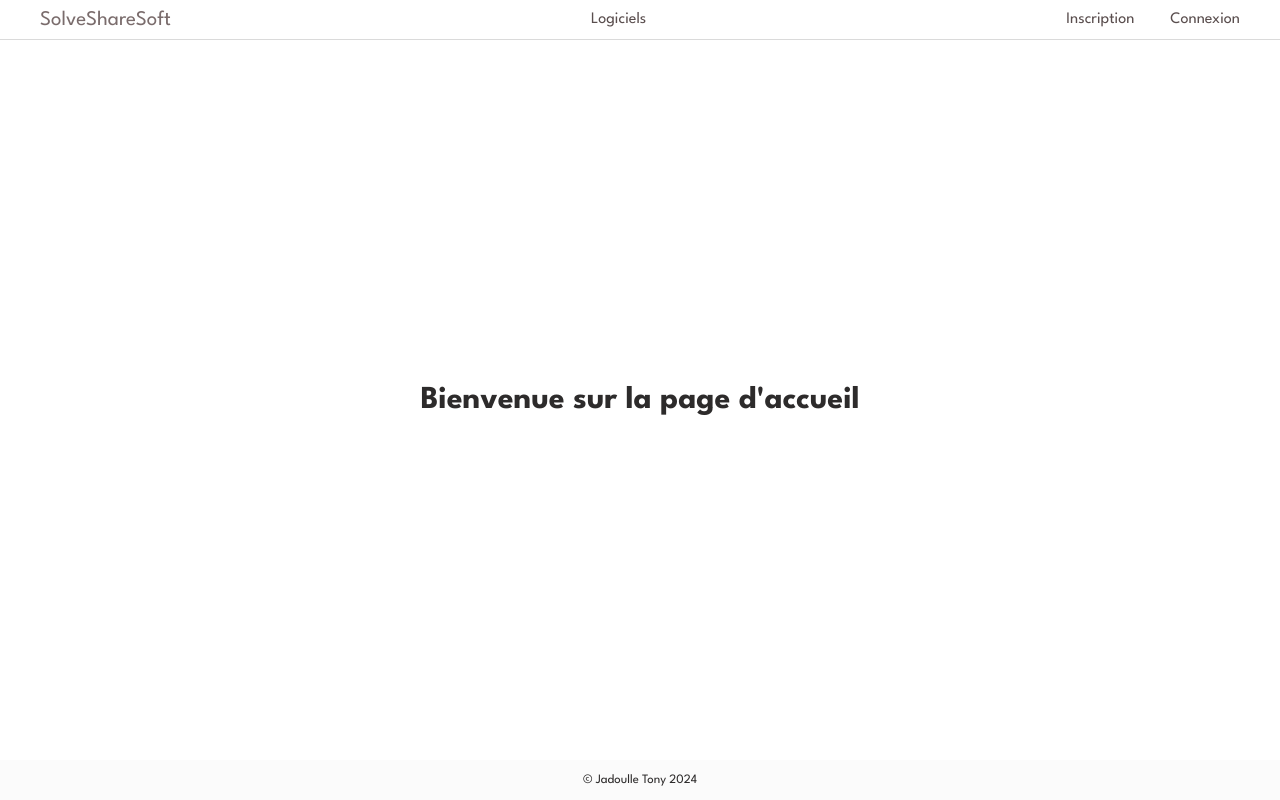
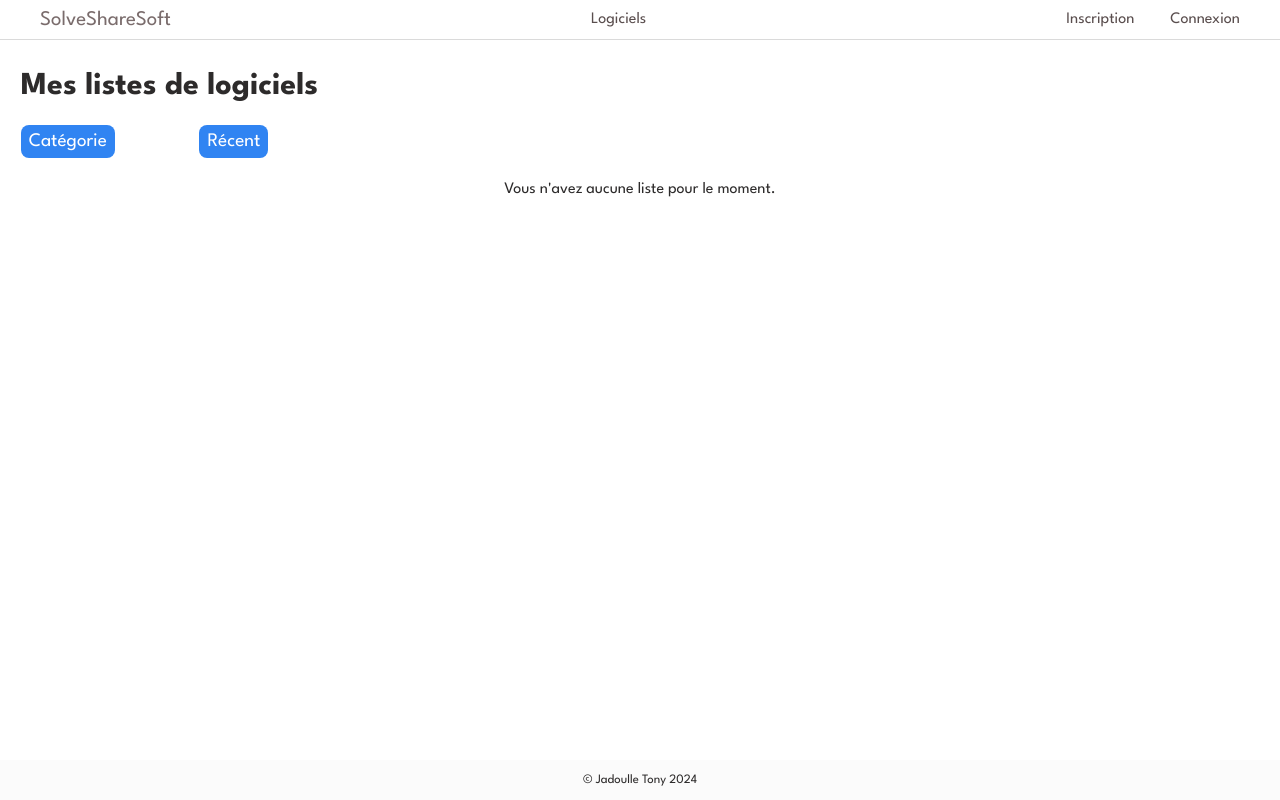
Before and after one commit to tobiridi/SolveShareSoft, an Angular app in the folder SolveShareSoft-Frontend/: page /softwares/mylists in a window 1280 px wide. Before the commit this address led to /. Built offline with nearby package versions, Linux system fonts and the light colour scheme.

Commit message:
[ADD] user software lists mangagement - not finished

```diff
--- a/SolveShareSoft-Frontend/src/app/app.routes.ts
+++ b/SolveShareSoft-Frontend/src/app/app.routes.ts
@@ -6,12 +6,14 @@ import { LoginComponent } from './login/login.component';
 import { ErrorpageComponent } from './errorpage/errorpage.component';
 import { AddSofwarelistComponent } from './add-sofwarelist/add-sofwarelist.component';
 import { DeleteSoftwarelistComponent } from './delete-softwarelist/delete-softwarelist.component';
+import { MySoftListsComponent } from './my-soft-lists/my-soft-lists.component';
 
 export const routes: Routes = [
     {path: '', component: HomeComponent},
     {path: 'softwares', component: SoftwaresComponent},
     {path: 'softwares/add', component: AddSofwarelistComponent},
     {path: 'softwares/delete', component: DeleteSoftwarelistComponent},
+    {path: 'softwares/mylists', component: MySoftListsComponent},
     // {path:'softwares/update/:id', component: },
     {path: 'register', component: RegisterComponent},
     {path: 'login', component: LoginComponent},
--- /dev/null
+++ b/SolveShareSoft-Frontend/src/app/my-soft-lists/my-soft-lists.component.html
@@ -0,0 +1,35 @@
+<div class="container">
+    <div class="softwarelists">
+        <h1>Mes listes de logiciels</h1>
+        <div class="filters">
+            <button type="button">Catégorie</button>
+            <button type="button">Récent</button>
+        </div>
+
+        <section class="softwarelists-content">
+            @for (softList of mySoftLists; track $index) {
+                <article class="list-container">
+                    <div class="list-title">
+                        <h3> {{ softList.title }}</h3>
+                        <p class="list-category"><strong>{{ softList.category.name }}</strong></p>
+                    </div>
+                    <p class="list-description">{{ softList.description }}</p>
+                    <div class="list-details">
+                        <span>Créé le {{ softList.created | date: 'dd/MM/yyyy' }}</span>
+                        <span>Créé par <a [routerLink]="['/softwares']">{{ softList.owner?.username }}</a></span>
+                        <span>Modifié le {{ softList.lastUpdate | date: 'dd/MM/yyyy' }}</span>
+                        <span>{{ softList.nbrViews }} Vues</span>
+                    </div>
+                </article>
+            }
+            @empty {
+                <p>Vous n'avez aucune liste pour le moment.</p>
+            }
+
+            <!-- TODO: not implemented -->
+            <div class="pagination">
+                <!-- <p>Pagination</p> -->
+            </div>
+        </section>
+    </div>
+</div>
--- /dev/null
+++ b/SolveShareSoft-Frontend/src/app/my-soft-lists/my-soft-lists.component.scss
@@ -0,0 +1,135 @@
+:host {
+    display: flex;
+    justify-content: space-between;
+    align-items: center;
+    width: 100%;
+    height: 100%;
+}
+
+.container {
+    width: 100%;
+    height: 100%;
+    display: flex;
+    flex-direction: row;
+    justify-content: space-between;
+
+    .softwarelists {
+        display: flex;
+        flex-direction: column;
+        gap: 1.5rem;
+        margin: 0 1.3rem;
+        width: 100%;
+        margin-bottom: 2rem;
+
+        h1 {
+            text-align: left;
+            margin-top: 2rem;
+        }
+
+        .filters {
+            width: 20%;
+            display: flex;
+            flex-direction: row;
+            justify-content: space-between;
+            align-items: center;
+
+            &>button {
+                font-size: 1.2rem;
+                background-color: var(--primary);
+                color: #ffffff;
+                padding: 8px;
+                border: none;
+                border-radius: var(--border-radius);
+                cursor: pointer;
+            }
+        }
+
+        .softwarelists-content {
+            color: var(--text-color);
+            display: flex;
+            flex-direction: column;
+            justify-content: space-between;
+            align-items: center;
+            height: 100%;
+
+            .list-container {
+                border: 1px solid var(--border-color);
+                background-color: var(--background-secondary);
+                width: 100%;
+                padding: 1rem;
+                border-radius: var(--border-radius);
+                cursor: pointer;
+
+                .list-title {
+                    display: flex;
+                    flex-direction: row;
+                    justify-content: space-between;
+                    align-items: center;
+                    font-weight: var(--title-weight);
+                    text-transform: uppercase;
+
+                    .list-category strong {
+                        font-style: normal;
+                        text-transform: uppercase;
+                        font-weight: 500;
+                        font-size: 0.7rem;
+                    }
+                }
+
+                .list-title, .list-description, .list-details {
+                    margin-bottom: 0.5rem;
+                }
+
+                .list-description, .list-details {
+                    font-weight: var(--text-weight);
+                }
+
+                .list-details {
+                    width: 100%;
+                    display: flex;
+                    flex-direction: row;
+                    justify-content: space-between;
+                    align-items: center;
+                    margin-bottom: 0;
+
+                    a {
+                        text-decoration: none;
+                        color: var(--primary);
+                        font-weight: 500;
+                        z-index: 5;
+                    }
+                }
+            }
+
+            .pagination {
+                // border: 1px solid #de2727;
+                width: 100%;
+                display: flex;
+                flex-direction: row;
+                justify-content: center;
+                align-items: center;
+            }
+        }
+    }
+
+    .news {
+        display: flex;
+        flex-direction: column;
+        justify-content: space-between;
+        align-items: center;
+        border-left: 1px solid var(--border-color);
+        border-bottom: 1px solid var(--border-color);
+
+        h3 {
+            text-align: center;
+            margin-top: 2rem;
+        }
+
+        p {
+            text-align: center;
+            margin-top: 2rem;
+            margin-bottom: auto;
+        }
+
+    }
+}
--- /dev/null
+++ b/SolveShareSoft-Frontend/src/app/my-soft-lists/my-soft-lists.component.ts
@@ -0,0 +1,33 @@
+import { DatePipe } from '@angular/common';
+import { Component, OnDestroy, OnInit } from '@angular/core';
+import { RouterLink } from '@angular/router';
+import { SoftwareList } from '../shared/software-list';
+import { AlertService } from '../services/alert.service';
+import { Subscription } from 'rxjs';
+import { SoftwarelistService } from '../services/softwarelist.service';
+
+@Component({
+  selector: 'app-my-soft-lists',
+  standalone: true,
+  imports: [DatePipe, RouterLink],
+  templateUrl: './my-soft-lists.component.html',
+  styleUrl: './my-soft-lists.component.scss'
+})
+export class MySoftListsComponent implements OnInit, OnDestroy {
+  public mySoftLists: SoftwareList[];
+  private sub: Subscription;
+
+  constructor(private readonly _alert: AlertService, private readonly _softList: SoftwarelistService) {
+    this.mySoftLists = [];
+    this.sub = new Subscription();
+  }
+
+  ngOnInit(): void {
+      //TODO: get all own software lists
+  }
+
+  ngOnDestroy(): void {
+      this.sub.unsubscribe();
+  }
+
+}
--- a/SolveShareSoft-Frontend/src/app/sidebar/sidebar.component.html
+++ b/SolveShareSoft-Frontend/src/app/sidebar/sidebar.component.html
@@ -3,7 +3,7 @@
         <li><a [routerLink]="['/softwares', 'add']">Ajouter une liste</a></li>
         <li><a [routerLink]="['/softwares']">Modifier une liste</a></li>
         <li><a [routerLink]="['/softwares', 'delete']">Supprimer une liste</a></li>
-        <li><a [routerLink]="['/softwares']">Mes listes</a></li>
+        <li><a [routerLink]="['/softwares', 'mylists']">Mes listes</a></li>
     </ul>
     <span class="menuToogle" (click)="displayCloseSidebar()"></span>
 </aside>
```
Also changed, not shown: 2 other files (tests, documents, lock files or other folders).
